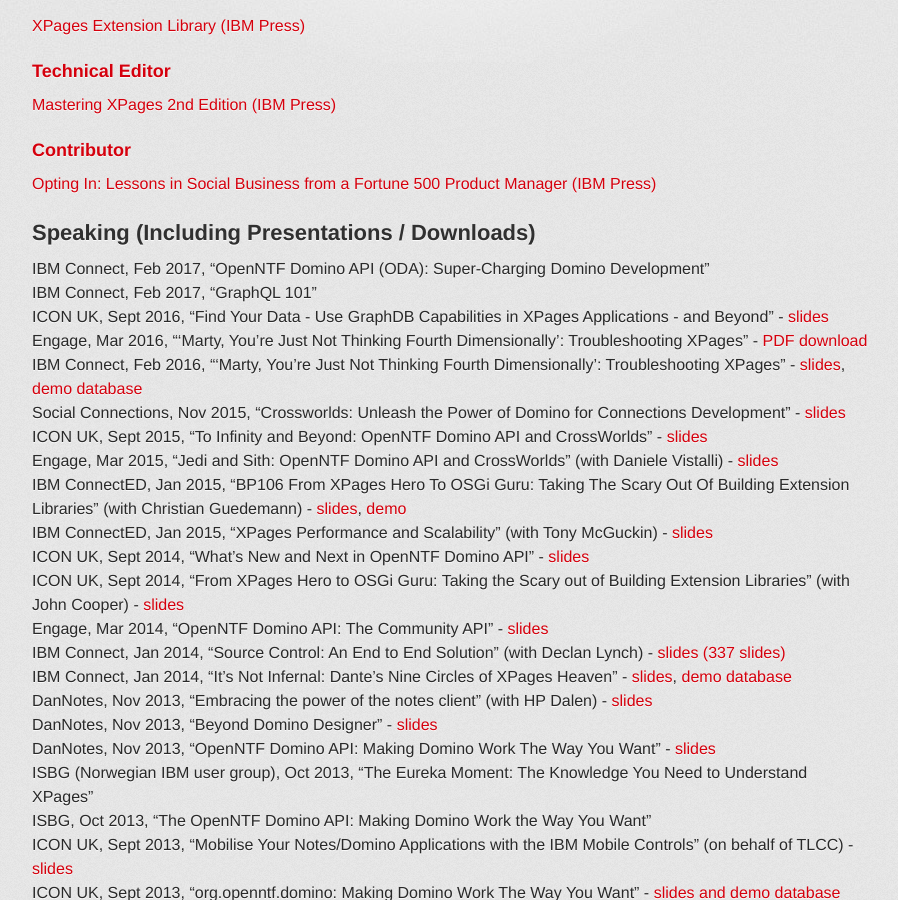
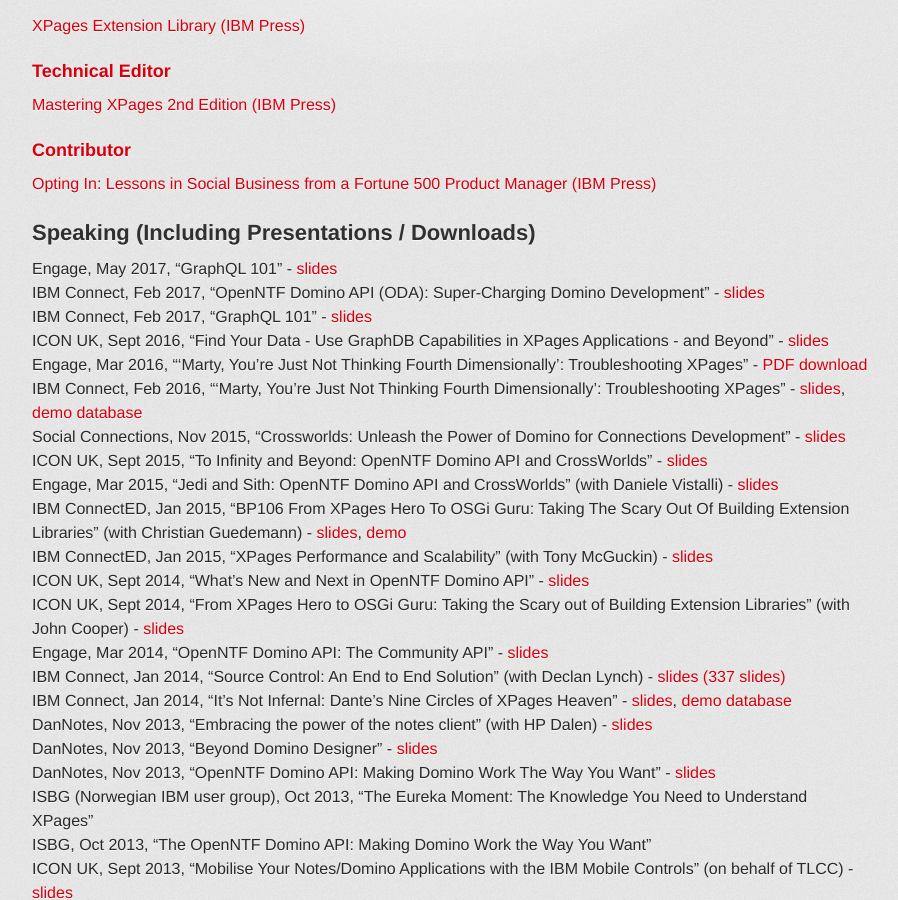
Before and after one commit to paulswithers/paulswithers.github.io, a Jekyll site: the page built from professional/index.md, in a window 1280 px wide and 900 px high, scrolled down 511 px. Shown: the whole window, without its empty margins (188-1086 px from the left). Built offline with Jekyll 4.4.1, drawn with Linux system fonts in a browser that asks for light colours; some web fonts are replaced.

Commit message:
Updating speaking

```diff
--- a/professional/index.md
+++ b/professional/index.md
@@ -29,8 +29,9 @@
 [Opting In: Lessons in Social Business from a Fortune 500 Product Manager (IBM Press)](https://www.amazon.co.uk/Opting-Lessons-Business-Fortune-Product-ebook/dp/B00AXYKNSM)
 
 ## Speaking (Including Presentations / Downloads)
-IBM Connect, Feb 2017, "OpenNTF Domino API (ODA): Super-Charging Domino Development"
-IBM Connect, Feb 2017, "GraphQL 101"
+Engage, May 2017, "GraphQL 101" - [slides](https://www.slideshare.net/paulswithers1/graphql-101-75886294)
+IBM Connect, Feb 2017, "OpenNTF Domino API (ODA): Super-Charging Domino Development" - [slides](https://www.slideshare.net/paulswithers1/openntf-domino-api-oda-supercharging-domino-development)
+IBM Connect, Feb 2017, "GraphQL 101" - [slides](https://www.slideshare.net/paulswithers1/graphql-101)
 ICON UK, Sept 2016, "Find Your Data - Use GraphDB Capabilities in XPages Applications - and Beyond" - [slides](http://www.slideshare.net/iconuk_/find-your-data-use-graphdb-capabilities-in-xpages-applications-and-beyond)
 Engage, Mar 2016, "'Marty, You're Just Not Thinking Fourth Dimensionally': Troubleshooting XPages" - [PDF download](http://engage.ug/engage.nsf/Click?Open&e=20160323&s=PaulW&f=2016_Slides_c/$file/Engage2016_Marty.pdf)
 IBM Connect, Feb 2016, "'Marty, You're Just Not Thinking Fourth Dimensionally': Troubleshooting XPages" - [slides](http://www.slideshare.net/paulswithers1/ad1279-marty-youre-not-thinking-fourth-dimensionally-troubleshooting-xpages), [demo database](http://www.intec.co.uk/wp-content/uploads/2016/02/BTTF.zip)
```
